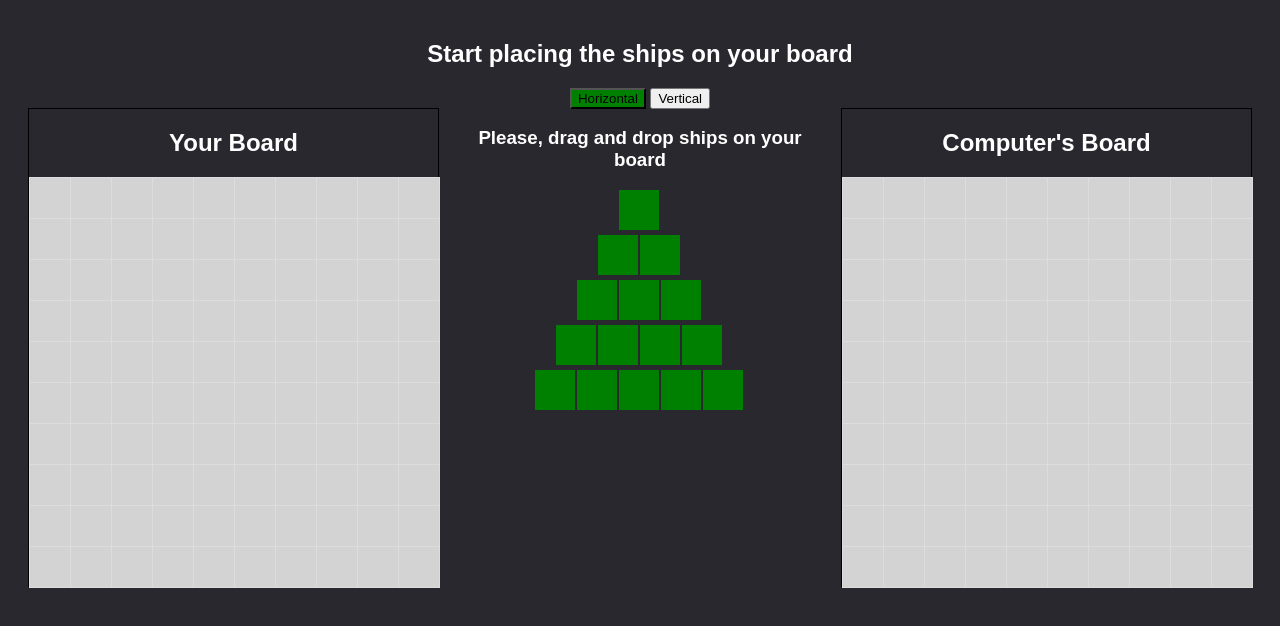
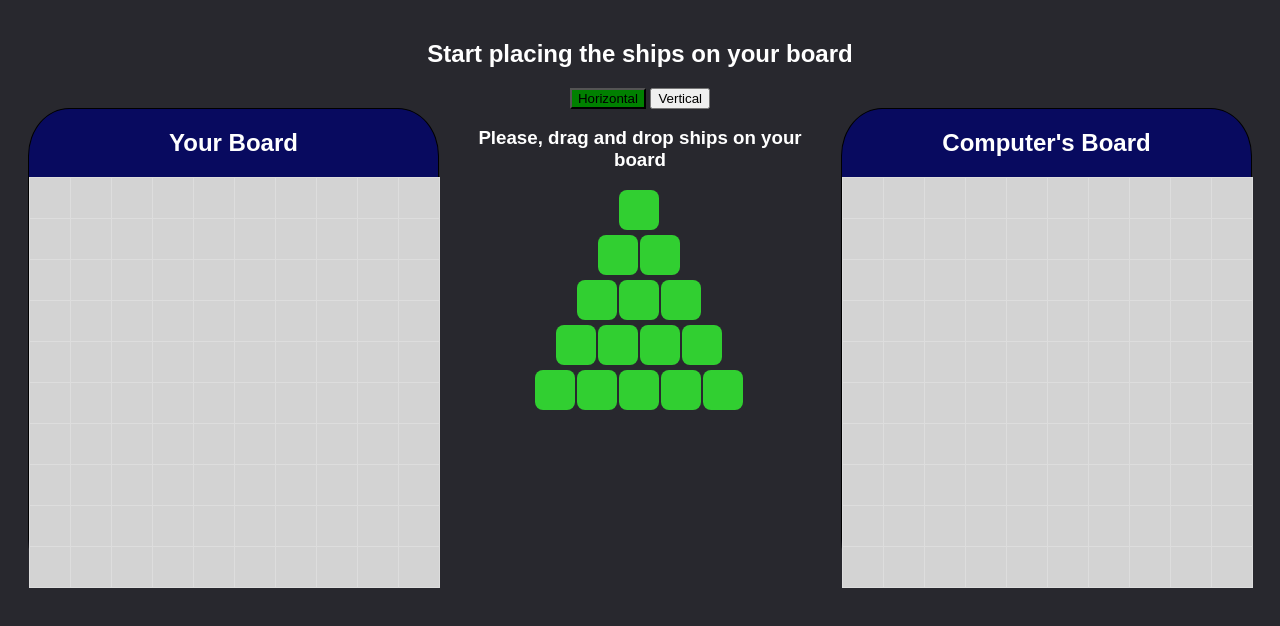
Before and after one commit to mimisha25/Battleship-TOP, a website built with webpack: page src/template.html in a window 1280 px wide. Shown: the part 126-752 px from the top of the page. Built offline with nearby package versions, Linux system fonts and the light colour scheme; a web font is replaced by a local one.

Commit message:
Redesign cells

```diff
--- a/src/styles.css
+++ b/src/styles.css
@@ -24,6 +24,8 @@ h1 {
     display: inline-block;
     margin: 20px;
     border: 1px solid #000;
+    border-radius: 10%;
+    background-color: rgb(8, 10, 95);
 }
 
 .gameboard {
@@ -32,6 +34,7 @@ h1 {
     grid-template-rows: repeat(10, 40px);
     gap: 1px;
     margin-top: 20px;
+
 }
 
 .cell {
@@ -42,13 +45,15 @@ h1 {
     cursor: pointer;
     font-size: 2rem;
     text-align: center;
-    color: black;
+
+
 }
 
 
 .ship {
     margin-top: 20px;
     margin-bottom: 10px;
+
 }
 
 .ship-row {
@@ -60,9 +65,10 @@ h1 {
 .ship-cell {
     width: 40px;
     height: 40px;
-    background-color: green;
+    background-color: rgb(49, 207, 49);
     margin-right: 2px;
     cursor: move;
+    border-radius: 20%;
 }
 
 .ship-cell.dragging {
@@ -71,6 +77,7 @@ h1 {
 
 .ship-placement {
     background-color: green;
+
 }
 
 .dragging-ship {
@@ -78,6 +85,7 @@ h1 {
     pointer-events: none;
     opacity: 0.5;
     z-index: 1000;
+    color: red;
 }
 
 .cell.computer-cell.ship-placement {
```
